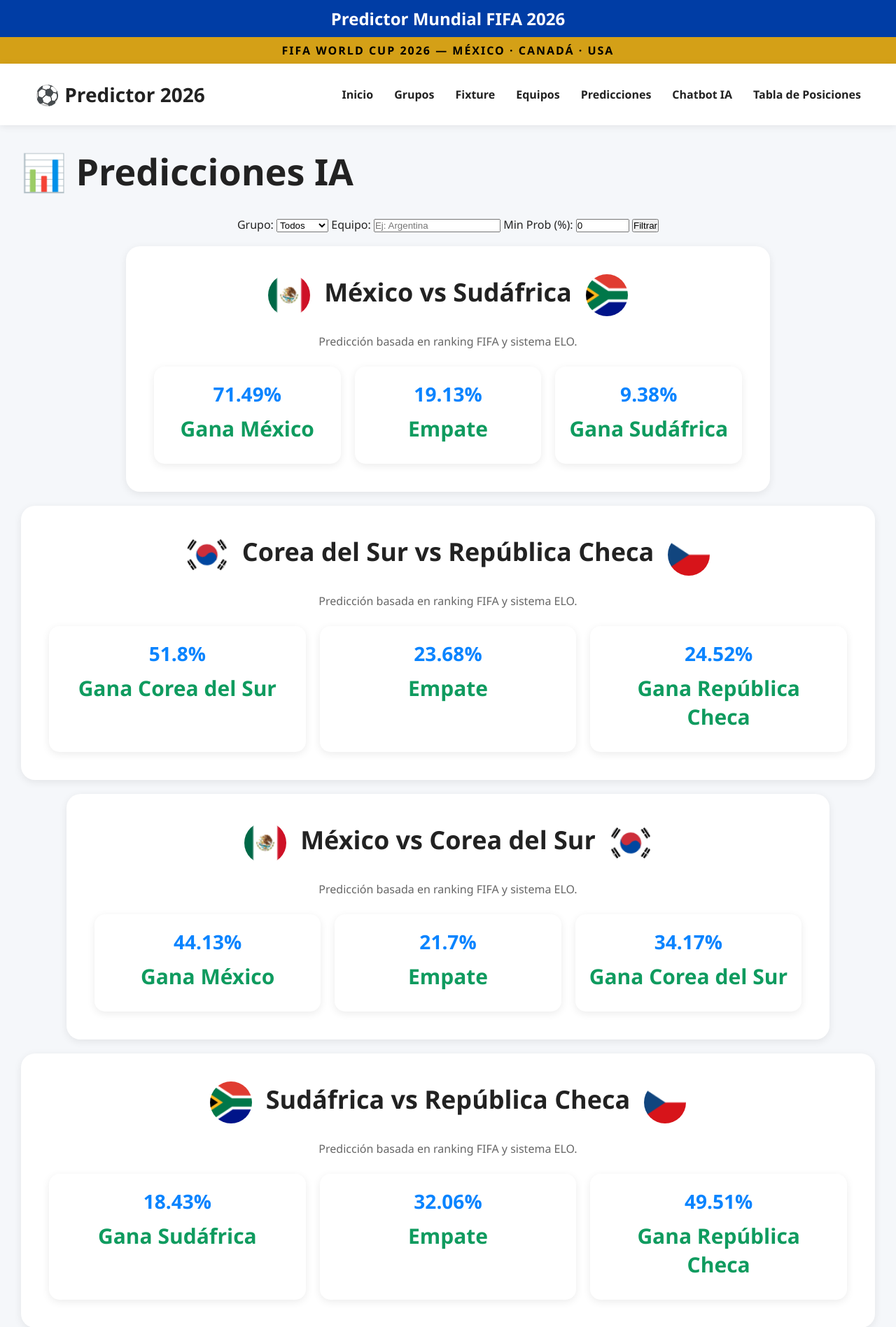
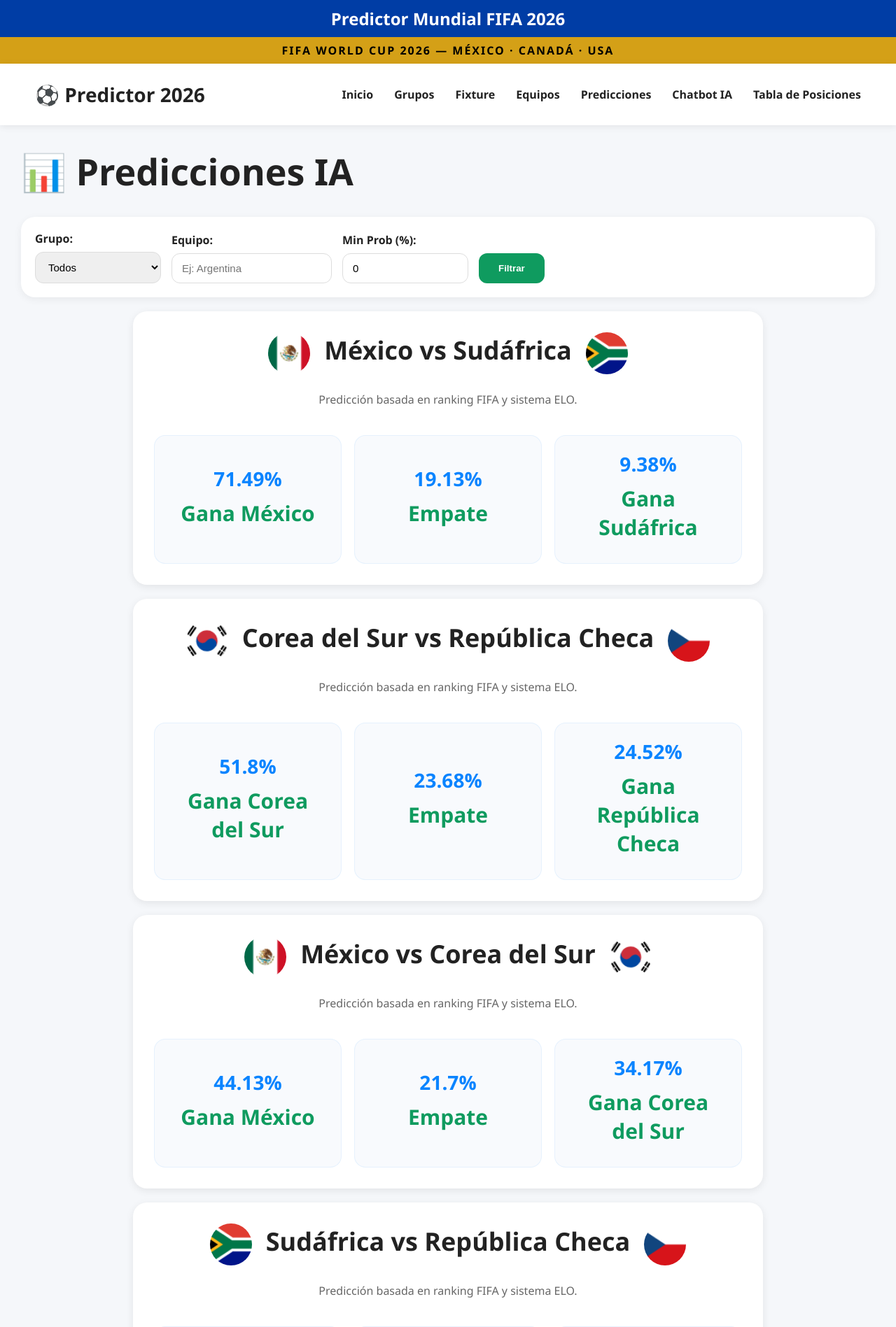
Before and after one commit to LorenzanaL16/mundial_app, a Flask app: page /predicciones in a window 1280 px wide. Shown: the top 1897 px of the page at 70% size. Run offline with Flask 3, Linux system fonts and the light colour scheme; data comes from the database, SQL or seed files in the repository.

Commit message:
se hicieron ajustes

```diff
--- a/app.py
+++ b/app.py
@@ -4,6 +4,8 @@ import unicodedata
 import sqlite3
 import io
 import csv
+import os
+import difflib
 from flask import Response
 
 app = Flask(__name__)
@@ -169,6 +171,33 @@ def buscar_equipo_por_nombre(nombre):
     return None
 
 
+def normalizar_texto(texto):
+    if texto is None:
+        return ""
+    texto = texto.lower()
+    texto = unicodedata.normalize('NFD', texto)
+    texto = ''.join(c for c in texto if unicodedata.category(c) != 'Mn')
+    texto = re.sub(r'[^a-z0-9 ]', '', texto)
+    texto = re.sub(r'\s+', ' ', texto).strip()
+    return texto
+
+
+def obtener_equipo_corregido(nombre):
+    if not nombre:
+        return None
+    equipo = buscar_equipo_por_nombre(nombre)
+    if equipo:
+        return equipo["name"]
+    nombre_norm = normalizar_texto(nombre)
+    opciones = {normalizar_texto(e["name"]): e["name"] for e in equipos}
+    if nombre_norm in opciones:
+        return opciones[nombre_norm]
+    matches = difflib.get_close_matches(nombre_norm, list(opciones.keys()), n=1, cutoff=0.6)
+    if matches:
+        return opciones[matches[0]]
+    return None
+
+
 def obtener_ganador_grupo(grupo):
     lista = grupos.get(grupo)
     if not lista:
@@ -183,6 +212,11 @@ def clasificados_por_grupo():
         orden = sorted(lista, key=lambda x: x["ranking"])
         resultado[grupo] = {"1ro": orden[0]["name"], "2do": orden[1]["name"]}
     return resultado
+
+
+def encontrar_partidos_por_equipo(nombre):
+    clave = normalizar(nombre)
+    return [m for m in matches if normalizar(m["teamA"]) == clave or normalizar(m["teamB"]) == clave]
 
 
 def mundiales_ganados(nombre):
@@ -369,6 +403,9 @@ def calcular_clasificacion():
 # =========================
 
 def detectar_intencion(p):
+    if any(x in p for x in ["probabilidad", "probabilidades", "chance", "tiene de", "tiene posibilidad", "posibilidad", "posibilidades", "porcentaje"]):
+        return "probabilidad"
+
     if any(x in p for x in ["cuando juega", "cuándo juega", "partido", "fixture", "fecha"]):
         return "fixture"
 
@@ -408,6 +445,66 @@ def responder_chatbot(pregunta):
             if normalizar(grupo) in p:
                 return f"Clasificados del {grupo}: {equipos_info['1ro']} y {equipos_info['2do']}"
         return "Dime el grupo (A, B, C, D, E, F, G, H, I, J, K, L) para darte los clasificados."
+
+    # =====================
+    # PROBABILIDADES DE PARTIDOS
+    # =====================
+    if intent == "probabilidad":
+        equipos_encontrados = [equipo for equipo in equipos if normalizar(equipo["name"]) in p]
+        if len(equipos_encontrados) == 2:
+            equipoA, equipoB = equipos_encontrados[0], equipos_encontrados[1]
+            match = next(
+                (
+                    m for m in matches
+                    if {normalizar(m["teamA"]), normalizar(m["teamB"])} == {normalizar(equipoA["name"]), normalizar(equipoB["name"]) }
+                ),
+                None
+            )
+            if match:
+                if "empate" in p:
+                    return (
+                        f"En el enfrentamiento {equipoA['name']} vs {equipoB['name']}, la probabilidad de empate es {match['probDraw']}%."
+                    )
+                probA = match['probWinA'] if normalizar(match['teamA']) == normalizar(equipoA['name']) else match['probWinB']
+                probB = match['probWinB'] if normalizar(match['teamB']) == normalizar(equipoB['name']) else match['probWinA']
+                return (
+                    f"En {equipoA['name']} vs {equipoB['name']}: \n"
+                    f"- {equipoA['name']}: {probA}% de ganar\n"
+                    f"- Empate: {match['probDraw']}%\n"
+                    f"- {equipoB['name']}: {probB}% de ganar"
+                )
+            return f"No hay un partido directo entre {equipoA['name']} y {equipoB['name']} en este fixture de grupo."
+
+        if len(equipos_encontrados) == 1:
+            equipo = equipos_encontrados[0]
+            partidos = encontrar_partidos_por_equipo(equipo["name"])
+            if partidos:
+                if "empate" in p and "gana" not in p and "ganar" not in p:
+                    promedio = sum(m["probDraw"] for m in partidos) / len(partidos)
+                    return f"{equipo['name']} tiene un {round(promedio, 1)}% de empate promedio en sus partidos de grupo."
+                if "pierde" in p or "perder" in p or "derrota" in p:
+                    promedio = sum(
+                        (m["probWinB"] if normalizar(m["teamA"]) == normalizar(equipo["name"]) else m["probWinA"])
+                        for m in partidos
+                    ) / len(partidos)
+                    return f"{equipo['name']} tiene un {round(promedio, 1)}% de probabilidad de perder en sus partidos de grupo."
+                if "gana" in p or "ganar" in p:
+                    promedio_ganar = sum(
+                        (m["probWinA"] if normalizar(m["teamA"]) == normalizar(equipo["name"]) else m["probWinB"])
+                        for m in partidos
+                    ) / len(partidos)
+                    return f"{equipo['name']} tiene un {round(promedio_ganar, 1)}% de probabilidad promedio de ganar sus partidos de grupo."
+                promedio_general = sum(
+                    (m["probWinA"] if normalizar(m["teamA"]) == normalizar(equipo["name"]) else m["probWinB"])
+                    for m in partidos
+                ) / len(partidos)
+                return f"{equipo['name']} tiene un {round(promedio_general, 1)}% de probabilidad promedio de ganar sus partidos de grupo."
+            return "No encuentro partidos registrados para ese equipo."
+
+        return (
+            "Dime qué equipos te interesan, por ejemplo '¿Qué probabilidad tiene Argentina de ganar?' "
+            "o '¿Cuál es la probabilidad de empate entre Argentina y México?'"
+        )
 
     # =====================
     # PREDICCIÓN (¿QUIÉN GANARÁ GRUPO X?)
@@ -521,6 +618,9 @@ def predicciones():
     min_prob = float(request.args.get('min_prob') or 0)
 
     matches_list = []
+    q_team_norm = normalizar_texto(q_team) if q_team else None
+    q_team_corregido = obtener_equipo_corregido(q_team) if q_team else None
+
     if os.path.exists(db):
         conn = sqlite3.connect(db)
         cur = conn.cursor()
@@ -530,14 +630,20 @@ def predicciones():
         if q_group:
             clauses.append('grupo = ?')
             params.append(q_group)
-        if q_team:
-            clauses.append('(teamA = ? OR teamB = ?)')
-            params.extend([q_team, q_team])
         if clauses:
             sql += ' WHERE ' + ' AND '.join(clauses)
         cur.execute(sql, params)
         for row in cur.fetchall():
-            mid, grupo, date, teamA, teamB, flagA, flagB, pA, pD, pB, predicted, ph, pa, source = row
+            mid, grupo, date, teamA_raw, teamB_raw, flagA, flagB, pA, pD, pB, predicted, ph, pa, source = row
+            teamA = obtener_equipo_corregido(teamA_raw) or teamA_raw
+            teamB = obtener_equipo_corregido(teamB_raw) or teamB_raw
+            if q_team_norm:
+                if q_team_corregido:
+                    if q_team_corregido not in (teamA, teamB):
+                        continue
+                else:
+                    if q_team_norm not in normalizar_texto(teamA_raw) and q_team_norm not in normalizar_texto(teamB_raw):
+                        continue
             pA = pA or 0
             pD = pD or 0
             pB = pB or 0
@@ -549,8 +655,8 @@ def predicciones():
                 'date': date,
                 'teamA': teamA,
                 'teamB': teamB,
-                'flagA': flagA,
-                'flagB': flagB,
+                'flagA': flagA or flags.get(teamA),
+                'flagB': flagB or flags.get(teamB),
                 'probWinA': round((pA or 0)*100,2),
                 'probDraw': round((pD or 0)*100,2),
                 'probWinB': round((pB or 0)*100,2),
--- a/static/css/style.css
+++ b/static/css/style.css
@@ -768,6 +768,97 @@ nav a:hover{
     align-items: center;
 }
 
+.filters {
+    display: flex;
+    flex-wrap: wrap;
+    gap: 15px;
+    align-items: flex-end;
+    width: 100%;
+    background: #ffffff;
+    padding: 20px;
+    border-radius: 20px;
+    box-shadow: 0 3px 12px rgba(0,0,0,.06);
+}
+
+.filters label {
+    display: flex;
+    flex-direction: column;
+    gap: 8px;
+    font-weight: 600;
+    color: #222;
+    min-width: 180px;
+}
+
+.filters input,
+.filters select {
+    padding: 12px 14px;
+    border: 1px solid #ddd;
+    border-radius: 12px;
+    font-size: 15px;
+    width: 100%;
+    max-width: 260px;
+}
+
+.filters button {
+    background: #0f9b5f;
+    color: white;
+    border: none;
+    padding: 14px 28px;
+    border-radius: 12px;
+    cursor: pointer;
+    font-weight: 700;
+}
+
+.prediction-card {
+    background: white;
+    padding: 30px;
+    border-radius: 20px;
+    box-shadow: 0 3px 12px rgba(0,0,0,.08);
+    display: flex;
+    flex-direction: column;
+    justify-content: space-between;
+    min-height: 380px;
+    width: 100%;
+    max-width: 900px;
+}
+
+.prediction-grid {
+    display: grid;
+    grid-template-columns: repeat(3, minmax(0, 1fr));
+    gap: 18px;
+    margin-top: 15px;
+}
+
+.prediction-box {
+    background: #f8fafd;
+    padding: 22px;
+    border-radius: 16px;
+    display: flex;
+    flex-direction: column;
+    justify-content: center;
+    min-height: 140px;
+    box-shadow: inset 0 0 0 1px rgba(15, 136, 255, .08);
+}
+
+.prediction-box h3 {
+    color: #0a84ff;
+    font-size: 28px;
+    margin-bottom: 10px;
+}
+
+@media (max-width: 900px) {
+    .prediction-grid {
+        grid-template-columns: 1fr;
+    }
+}
+
+@media (max-width: 650px) {
+    .filters {
+        flex-direction: column;
+        align-items: stretch;
+    }
+}
+
 .match-card {
     background: #1f1f1f;
     color: white;
```
